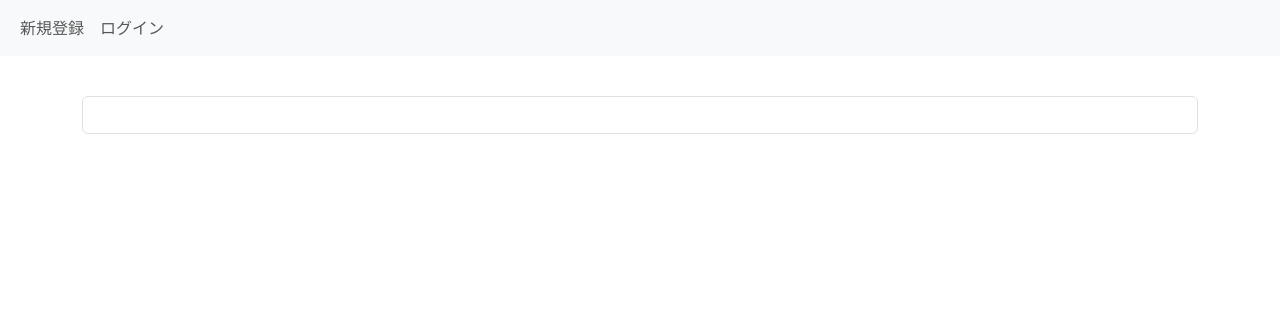
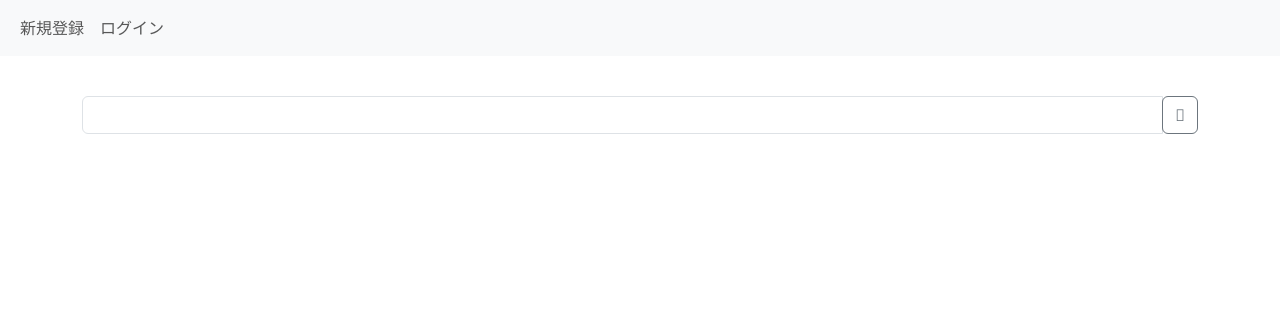
Before and after one commit to myhearisranch/jobs, a Rails app: template app/views/rooms/show.html.erb in a window 1280 px wide. Shown: the top 316 px of the page. Run offline with Rails 7, Linux system fonts and the light colour scheme; the template is opened without the code that fills it, so the values that code supplies are empty; style sheets or scripts are compiled from the project's sources; some libraries are stand-ins or nearby versions.

Commit message:
トークルーム デザイン修正

```diff
--- a/app/views/rooms/show.html.erb
+++ b/app/views/rooms/show.html.erb
@@ -1,29 +1,33 @@
 <% @entries.each do |e| %>
-   <!-- eachで回したentryユーザーがログインユーザーであれば、@classに"current_user"の文字列を代入する。ログインユーザーであれば、空白を代入する -->
   <% current_user.id == e.user_id ? @class = "current_user" : @class = ""  %>
-       <!-- eachで回したentryユーザーがログインユーザーでなければ、entryユーザー名を表示する -->
   <% if e.user != current_user %>
     <h5 class="text-left <%= @class %>" id="<%= @class %>" style="font-size: 30px;" data-id="<%= e.user.id %>"><%= link_to "@#{e.user.name}", user_path(e.user_id) %></h5>
   <% else %>
     <h5 class="text-left <%= @class %>" id="<%= @class %>" data-id="<%= e.user.id %>"></h5>
   <% end %>
 <% end %>
-<!-- メッセージ内容は、パーシャルにします -->
+
 <div id="direct_messages" data-room_id="<%= @room.id %>">
   <%= render @direct_messages %>
 </div>
-<!-- メッセージフォーム -->
+
 <form>
-    <label style="color: white;" id="target">新しいメッセージを作成</label><br>
+  <div class="form-group">
+    <label for="chat-input" style="color: white;">新しいメッセージを作成</label>
+    <div class="input-group mb-3">
       <input type="text" id="chat-input" data-behavior="room_speaker" class="form-control">
+      <div class="input-group-append">
+        <button class="btn btn-outline-secondary" type="submit"><i class="fas fa-paper-plane"></i></button>
+      </div>
+    </div>
+  </div>
 </form>
 
 <script>
-	//トークルーム遷移時に入力フォーム記載場所にスクロールする(最新トークは下にあるため)
-	var element = document.getElementById('target'); // 移動させたい位置の要素を取得
+  var element = document.getElementById('target');
   var rect = element.getBoundingClientRect();
   var position = rect.top;
   setTimeout( function() {
-  		scrollTo(0, position);}
-		, 1000);
+    scrollTo(0, position);
+  }, 1000);
 </script>
```
Lines whose indentation alone changed are shown as unchanged.
